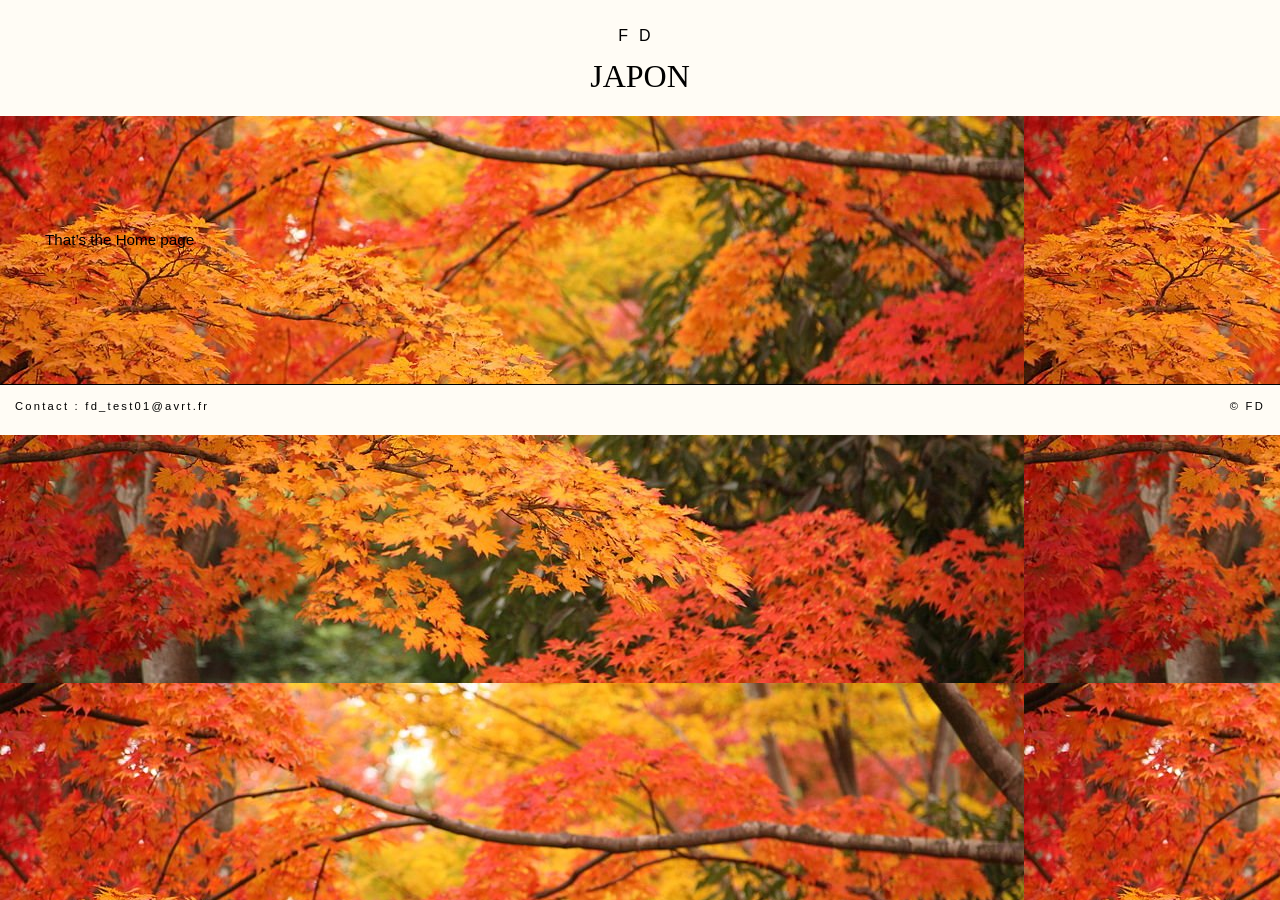
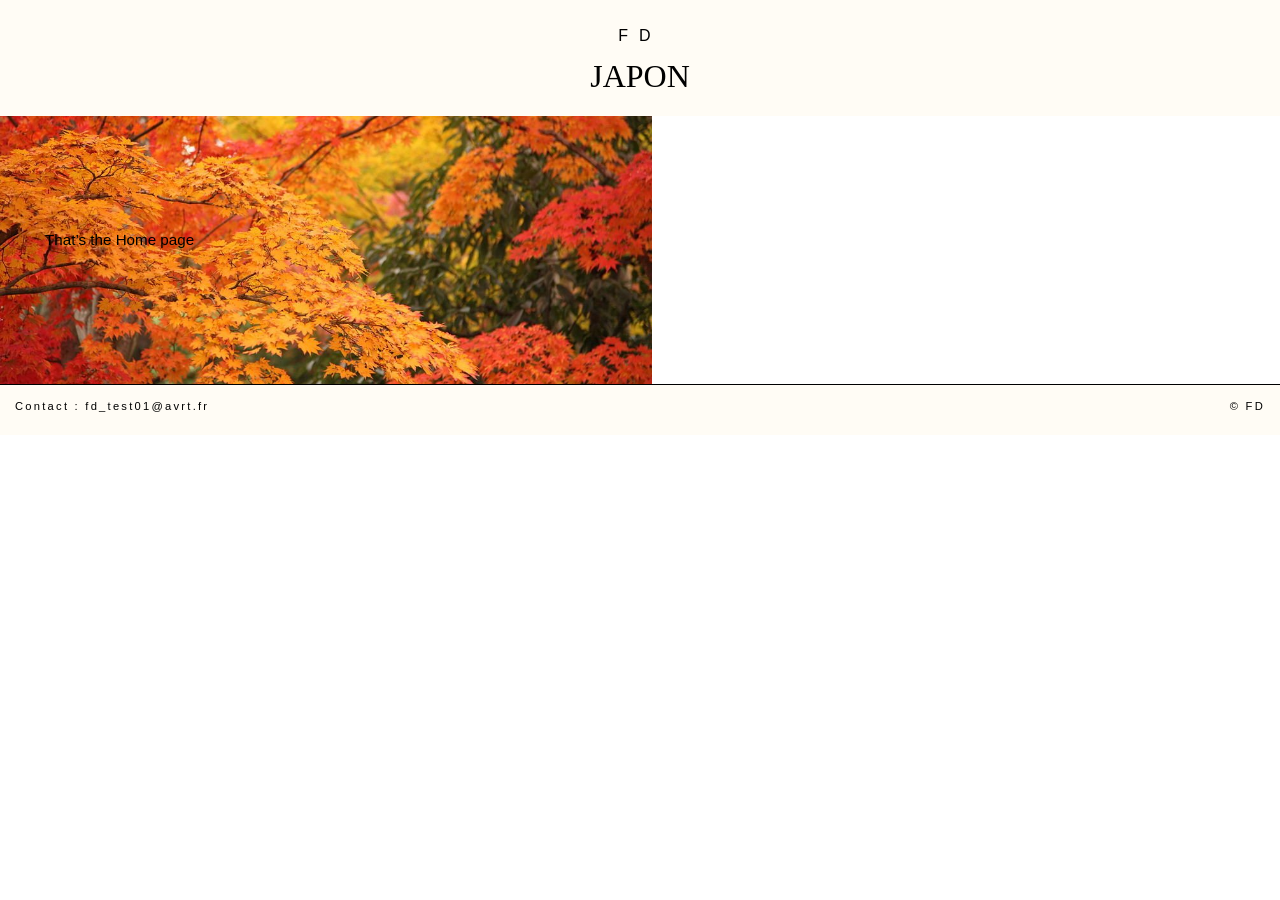
Before and after one commit to fdjapon/fdjapon.github.io, a Jekyll site: the page built from index.md, in a window 1280 px wide. Built offline with Jekyll 4.4.1, drawn with Linux system fonts in a browser that asks for light colours.

Commit message:
TEST CSS

```diff
--- a/_sass/main.scss
+++ b/_sass/main.scss
@@ -3,7 +3,8 @@ $background-color: #fffcf5;;
 body {
   margin: 0;
   background: url('/assets/images/back.jpg');
-  background-size: auto;
+  background-size: contain;
+  background-repeat: no-repeat;
   font-family: Cormorant, sans-serif;
   font-weight: 400;
   font-style: normal;
```
